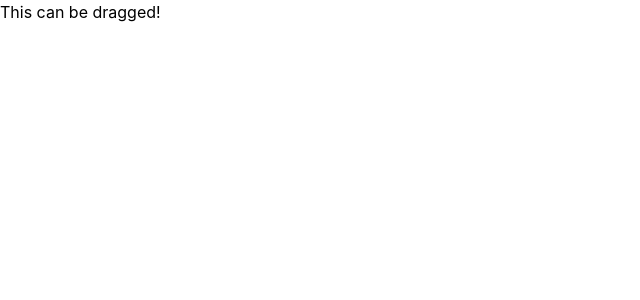
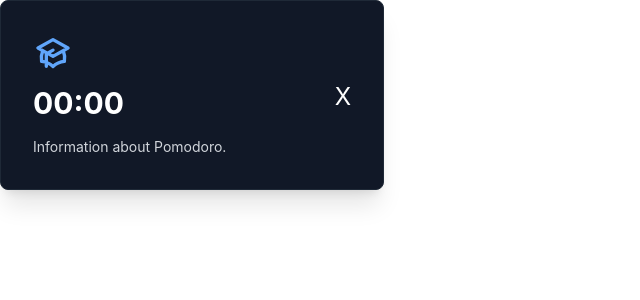
Before and after one commit to michvong/ghibli-pod, a React (Create React App) app: page /timer in a window 1280 px wide. Shown: the top 300 px of the page, without its empty margins (0-640 px from the left). Built offline with nearby package versions, Linux system fonts and the light colour scheme.

Commit message:
Add styling for timer

```diff
--- a/src/components/tools/Timer.js
+++ b/src/components/tools/Timer.js
@@ -1,11 +1,35 @@
-import Draggable from 'react-draggable';
+import React from 'react';
 
 export default function Timer() {
     return (
-        <Draggable>
-            <div class="bg-black box-border h-32 w-32 p-4 border-4">
-                This can be dragged!
+        <div class="block p-8 bg-gray-900 border border-gray-800 shadow-xl rounded-lg max-w-sm">
+            <svg
+                xmlns="http://www.w3.org/2000/svg"
+                class="w-10 h-10 text-blue-400"
+                fill="none"
+                viewBox="0 0 24 24"
+                stroke="currentColor"
+            >
+                <path d="M12 14l9-5-9-5-9 5 9 5z" />
+                <path
+                d="M12 14l6.16-3.422a12.083 12.083 0 01.665 6.479A11.952 11.952 0 0012 20.055a11.952 11.952 0 00-6.824-2.998 12.078 12.078 0 01.665-6.479L12 14z"
+                />
+                <path
+                stroke-linecap="round"
+                stroke-linejoin="round"
+                stroke-width="2"
+                d="M12 14l9-5-9-5-9 5 9 5zm0 0l6.16-3.422a12.083 12.083 0 01.665 6.479A11.952 11.952 0 0012 20.055a11.952 11.952 0 00-6.824-2.998 12.078 12.078 0 01.665-6.479L12 14zm-4 6v-7.5l4-2.222"
+                />
+            </svg>
+            <div class="flex justify-between text-white">
+                <h3 class="mt-3 text-3xl font-bold text-white">00:00</h3>
+                <button class="text-2xl">X</button>
             </div>
-        </Draggable>
+
+
+            <p class="mt-4 text-sm text-gray-300">
+                Information about Pomodoro.
+            </p>
+        </div>
     )
 }
```
